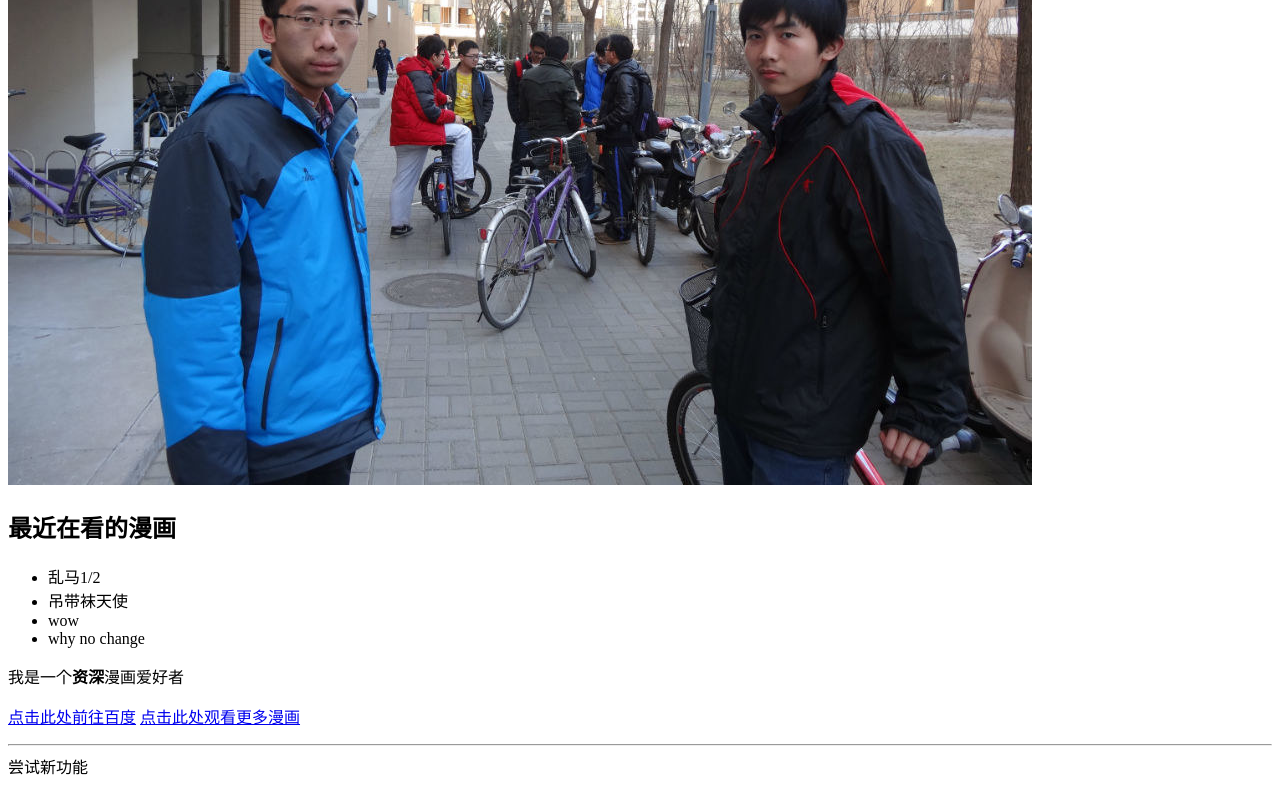
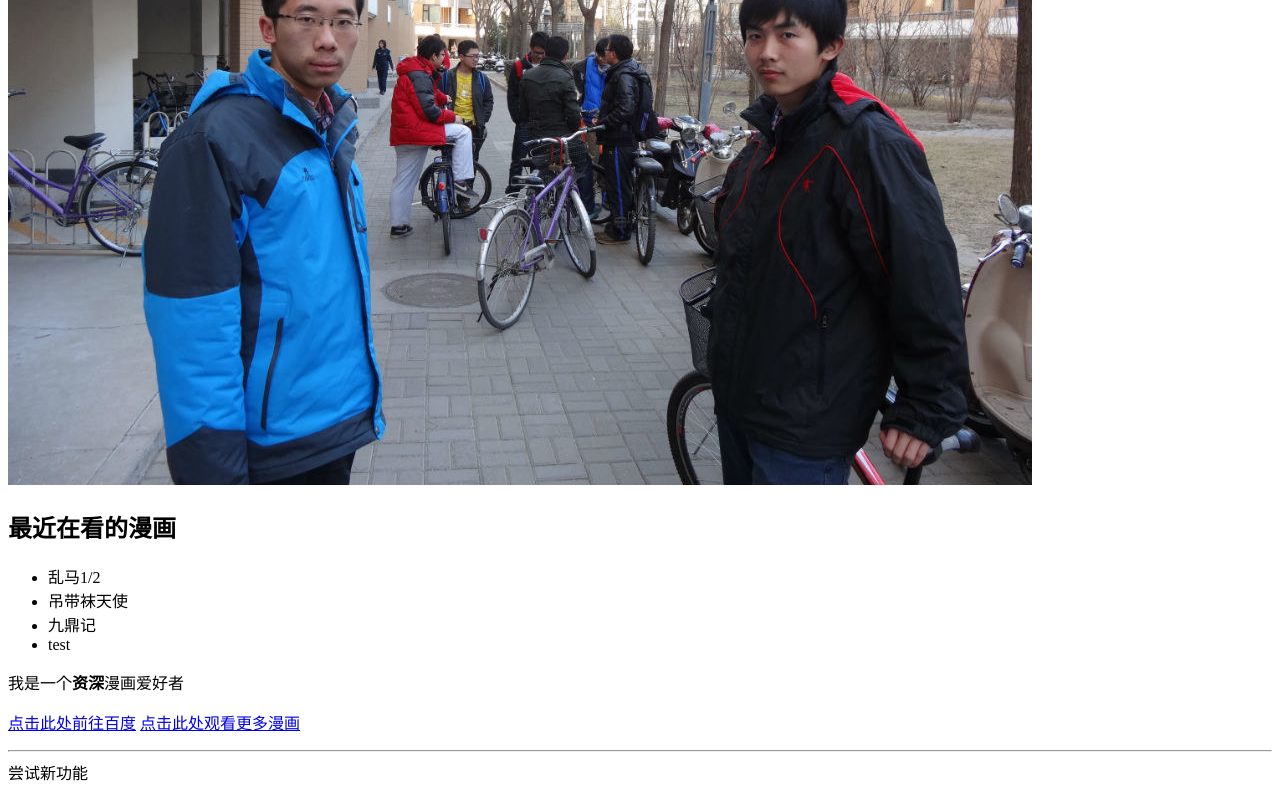
Before and after one commit to ye-mu/mysite, a plain HTML site: page index.html in a window 1280 px wide. Shown: the part 372-1172 px from the top of the page. Drawn offline with Linux system fonts and the light colour scheme.

Commit message:
Update index.html

```diff
--- a/index.html
+++ b/index.html
@@ -17,8 +17,8 @@
     <ul>
         <li>乱马1/2</li>
         <li>吊带袜天使</li>
-        <li>wow</li>
-        <li>why no change</li>
+        <li>九鼎记</li>
+        <li>test</li>
     </ul>
     <p>我是一个<strong>资深</strong>漫画爱好者</p>
     <p>
```
